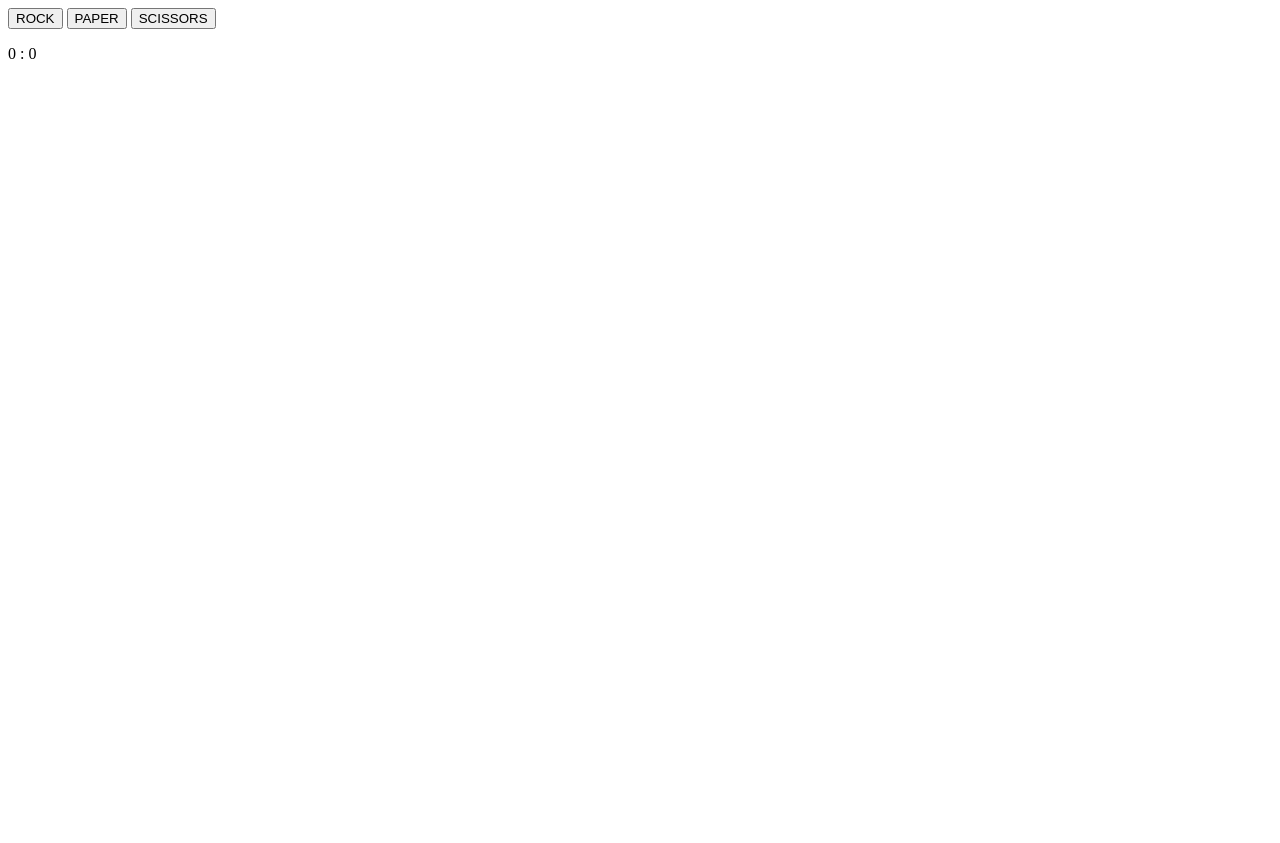
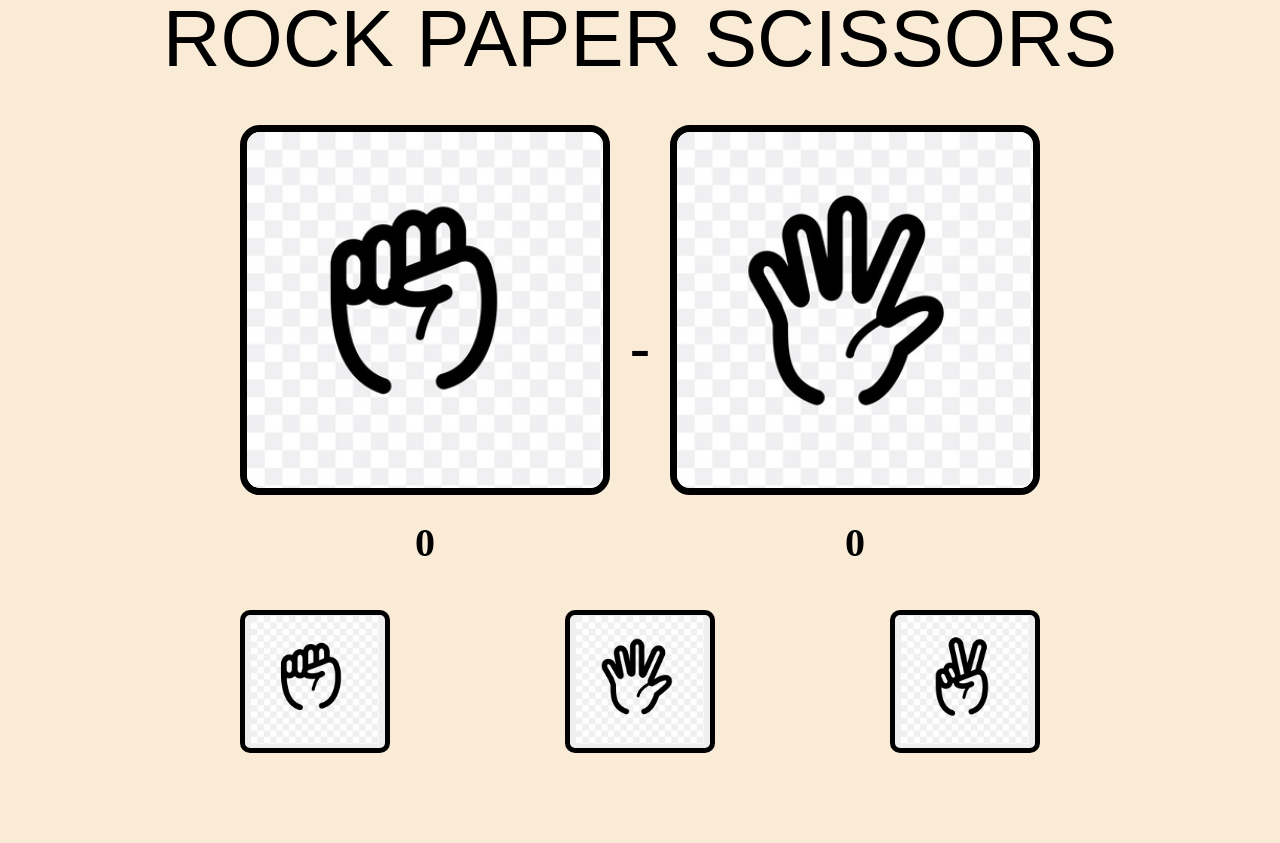
Before and after one commit to endritfaz/odin-rps, a plain HTML site: page index.html in a window 1280 px wide. Before the commit the page ends 800 px from the top, so only its background shows below. Drawn offline with Linux system fonts and the light colour scheme.

Commit message:
added css styling

```diff
--- a/index.html
+++ b/index.html
@@ -9,16 +9,30 @@
 </head>
 
 <body>
+  <div class="title">ROCK PAPER SCISSORS</div>
+
+  <div class="results">
+    <div id="human-info">
+      <img id="human-move" src="images/rock.jpg">
+      <div id="human-score"></div>
+    </div>
+
+    <div id="seperator">-</div>
+
+    <div id="computer-info">
+      <img id="computer-move" src="images/paper.jpg">
+      <div id="computer-score"></div>
+    </div>
+  </div>
+
   <div class="moves">
-    <button class="rock">ROCK</button>
-    <button class="paper">PAPER</button>
-    <button class="scissors">SCISSORS</button>
+    <div class="move"><button class="rock"><img src="images/rock.jpg"></button></div>
+    <div class="move"><button class="paper"><img src="images/paper.jpg"></button></div>
+    <div class="move"><button class="scissors"><img src="images/scissors.jpg"></button></div>
   </div>
-  <div class="results"></div>
-  <p class="score"></p>
 
-  <div>
-    <button class="playAgainBtn">Play again</button>
+  <div class=play-again-container>
+    <button class="play-again-btn">Play again</button>
   </div>
 </body>
 </html>
--- a/rps.js
+++ b/rps.js
@@ -2,7 +2,7 @@ const ROCK = 0;
 const PAPER = 1;
 const SCISSORS = 2;
 
-moves = ['Rock', 'Paper', 'Scissors'];
+moves = ['rock', 'paper', 'scissors'];
 
 let humanScore = 0, computerScore = 0;
 
@@ -17,15 +17,19 @@ const scissorsCallback = () => playRound(getComputerChoice(), SCISSORS);
 const score = document.querySelector('.score')
 const results = document.querySelector('.results');
 
-const playAgainBtn = document.querySelector(".playAgainBtn");
+const playAgainBtn = document.querySelector(".play-again-btn");
+
+const humanChoiceDiv = document.querySelector("#human-move");
+const computerChoiceDiv = document.querySelector("#computer-move");
 
 function configureGame() {
     humanScore = 0;
     computerScore = 0;
-    results.textContent = "";
     displayScore();
 
     playAgainBtn.style.display = "none";
+    computerChoiceDiv.style.borderColor = "black";
+    humanChoiceDiv.style.borderColor = "black";
 
     playAgainBtn.addEventListener("click", () => configureGame());
     rock.addEventListener("click", rockCallback);
@@ -39,9 +43,6 @@ function loadEndScreen() {
     paper.removeEventListener("click", paperCallback);
     scissors.removeEventListener("click", scissorsCallback);
 
-    // TODO: Grey out the RPS buttons
-
-    // TODO: Show play again button
     playAgainBtn.style.display = "block";
 }
 
@@ -50,25 +51,31 @@ function getComputerChoice() {
 }
 
 function playRound(computerChoice, humanChoice) {
-    results.textContent = "";
     const result = document.createElement("p");
 
     if (computerChoice == humanChoice) {
-        result.textContent = "Draw!";
+        console.log("Draw");
+        computerChoiceDiv.style.borderColor = "black";
+        humanChoiceDiv.style.borderColor = "black";
     }
 
     else if ((computerChoice == ROCK && humanChoice == SCISSORS) ||
              (computerChoice == PAPER && humanChoice == ROCK) ||
              (computerChoice == SCISSORS && humanChoice == PAPER)) {
-        result.textContent = `You lose! ${moves[computerChoice]} beats ${moves[humanChoice]}`;
+        console.log("Computer beats Human");
+        computerChoiceDiv.style.borderColor = "#3CB371";
+        humanChoiceDiv.style.borderColor = "#B22222";
         computerScore += 1;
     }
 
     else {
-        result.textContent = `You win! ${moves[humanChoice]} beats ${moves[computerChoice]}`;
+        console.log("Human beats Computer");
+        computerChoiceDiv.style.borderColor = "#B22222";
+        humanChoiceDiv.style.borderColor = "#3CB371";
         humanScore += 1;
     }
-    results.appendChild(result);
+
+    updateChoiceImages(humanChoice, computerChoice)
     displayScore()
     checkForWinner();
 }
@@ -90,7 +97,21 @@ function checkForWinner() {
 }
 
 function displayScore() {
-    score.textContent = `${humanScore} : ${computerScore}`;
+    const humanScoreDiv = document.querySelector("#human-score");
+    const computerScoreDiv = document.querySelector("#computer-score");
+    humanScoreDiv.textContent = humanScore;
+    computerScoreDiv.textContent = computerScore;
+}
+
+function updateChoiceImages(humanChoice, computerChoice) {
+    const humanChoiceImg = document.querySelector("#human-move");
+    const computerChoiceImg = document.querySelector("#computer-move");
+
+    let humanSrc = `images/${moves[humanChoice]}.jpg`;
+    let computerSrc = `images/${moves[computerChoice]}.jpg`;
+
+    humanChoiceImg.src = humanSrc;
+    computerChoiceImg.src = computerSrc;
 }
 
 configureGame()
--- a/style.css
+++ b/style.css
@@ -1,4 +1,84 @@
 body {
     display: flex;
     flex-direction: column;
+    height: 100vh;
+    align-items: center;
+    justify-content: center;
+    min-width: 0;
+    background-color: #FAEBD7;
 }
+
+.title {
+    font-family: fantasy;
+    font-size: 80px;
+    flex: 1 1 auto;
+    margin-top: 20px;
+}
+
+.results {
+    display: flex;
+    justify-content: space-between;
+    width: 800px;
+    padding: 40px;
+    flex: 1 1 auto;
+}
+
+#human-info, #computer-info {
+    flex-basis: 300px;
+}
+
+#human-move, #computer-move {
+    height: 80%;
+    border-radius: 20px;
+    border: 7px solid black;
+}
+
+#human-score, #computer-score {
+    display: flex;
+    justify-content: center;
+    padding: 20px;
+    font-size: 40px;
+    font-weight: bold;
+}
+
+#seperator {
+    font-size: 60px;
+    font-weight: 900;
+    align-self: center;
+}
+
+.moves {
+    display: flex;
+    justify-content: space-between;
+    width: 800px;
+    flex: 1 1 auto;
+}
+
+.move {
+    flex-basis: 150px;
+    flex: 0 1 150px;
+}
+
+.move > button {
+    border: 5px solid black;
+    border-radius: 10px;
+}
+.move > button:hover, .play-again-btn:hover {
+    border-color: #F5F5F5;
+}
+.move > button > img {
+    width: 100%;
+}
+
+.play-again-container {
+    padding: 45px;
+    flex: 1 1 auto;
+}
+
+.play-again-btn {
+    border: 5px solid black;
+    font-family: fantasy;
+    border-radius: 10px;
+    font-size: 50px;
+    padding: 8px;
+}
```
Also changed, not shown: images/paper.jpg (added), images/rock.jpg (added), images/scissors.jpg (added).
